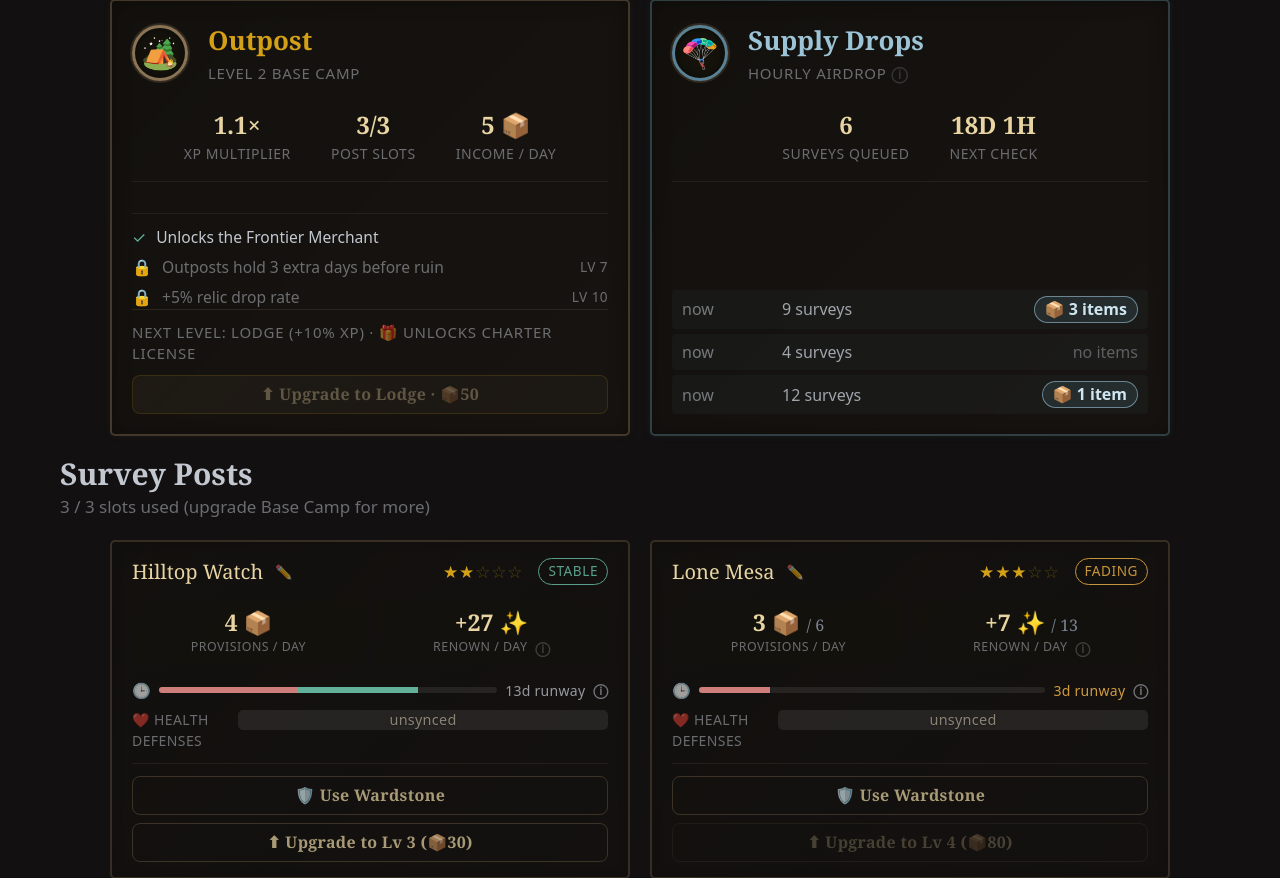
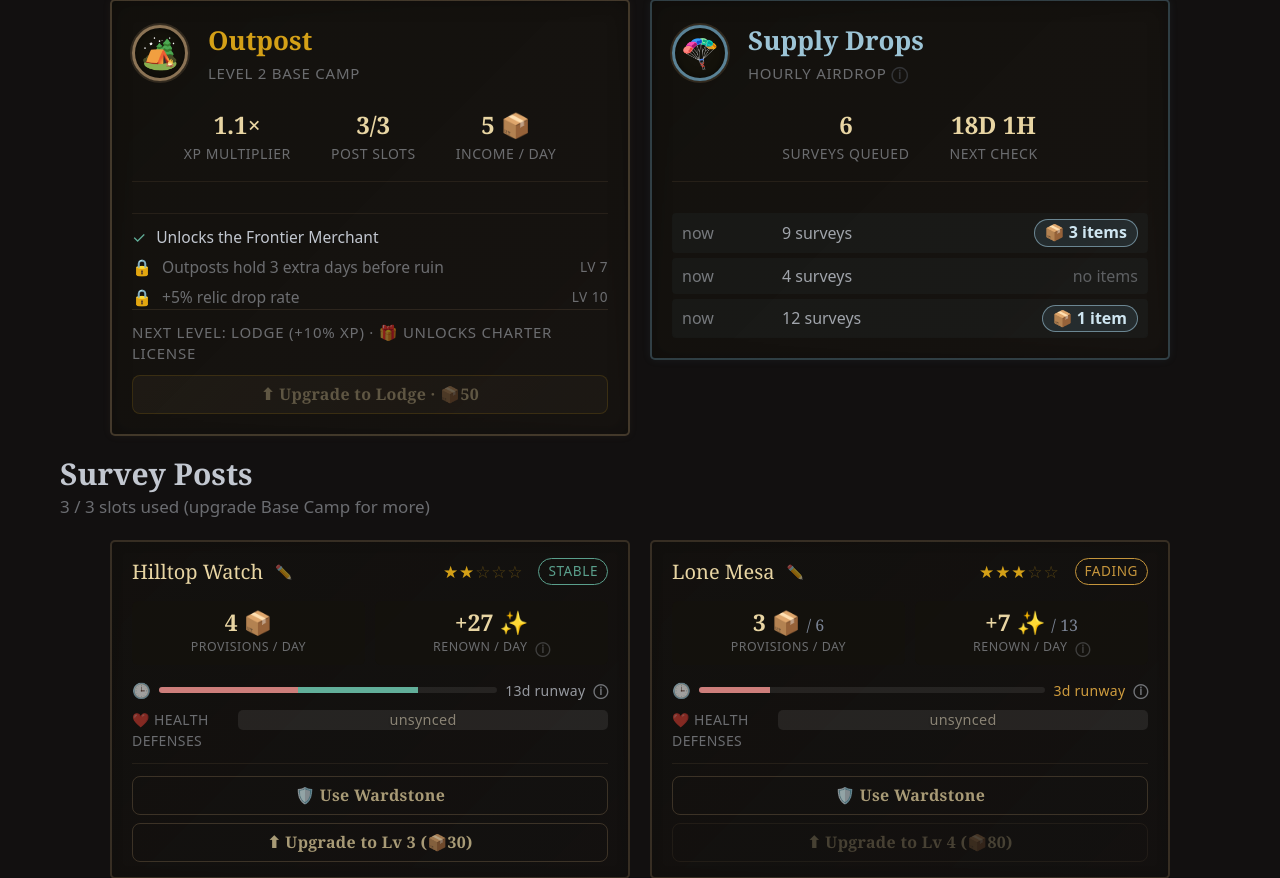
Before and after one commit to hornofabraxas/lora-the-explorer, a FastAPI app: page /outposts in a window 1280 px wide. Shown: the part 122-1000 px from the top of the page. Run offline with FastAPI, Linux system fonts and the light colour scheme.

Commit message:
Outposts: size camp cards to content, drop the equal-height stretch (task 9 follow-up)
Forcing the two cards to equal height (align-items: stretch) made the shorter
Supply Drops card grow and dumped all the slack into one big dead gap between its
stats and its bottom-pinned log. Real data (L8 camp + few drops) made it glaring.

Switch .camp-cards to align-items: flex-start so each card sizes to its own
content (tops aligned), and drop the now-counterproductive supply-log clamp
(margin-top:auto + min-height) so the log sits directly under the stats. Largest
in-card gap is now ~25px (the section divider) vs the previous ~150px. Uneven
card bottoms read cleaner than wasted space. style.css?v=114 -> v=115.

Co-Authored-By: Claude Opus 4.8 <noreply@anthropic.com>

```diff
--- a/src/lora_explorer/web/static/style.css
+++ b/src/lora_explorer/web/static/style.css
@@ -661,7 +661,11 @@ table mark {
     display: flex;
     flex-wrap: wrap;
     justify-content: center;
-    align-items: stretch;
+    /* Each card sizes to its own content (tops aligned) rather than stretching to
+       the taller one — stretching forced the shorter Supply Drops card to grow and
+       left a big dead gap in its middle. Uneven bottoms read far cleaner than
+       wasted space. */
+    align-items: flex-start;
     gap: 1rem;
     margin-bottom: 1rem;
 }
@@ -1137,13 +1141,10 @@ table mark {
 .supplydrop-card .basecamp-emblem { border-color: #5A8296; }
 .supplydrop-card .basecamp-name { color: #9CC4D6; }
 .supplydrop-log {
-    margin-top: auto;
+    margin-top: 0.7rem;
     display: flex;
     flex-direction: column;
     gap: 0.25rem;
-    /* Reserve the height of a full (3-run) log so the card holds a stable height
-       whether it has 0 or 3 drops — keeps it level with the Base Camp card. */
-    min-height: 4.9rem;
 }
 .supplydrop-run {
     display: flex;
@@ -1201,8 +1202,6 @@ button.supplydrop-run-drops.has-drops:active {
     text-align: center;
     opacity: 0.5;
     padding: 0.4rem 0;
-    /* Center within the reserved min-height when there are no runs. */
-    margin: auto 0;
 }
 
 .basecamp-progress-row {
--- a/src/lora_explorer/web/templates/base.html
+++ b/src/lora_explorer/web/templates/base.html
@@ -12,7 +12,7 @@
     <link rel="apple-touch-icon" sizes="180x180" href="/apple-touch-icon.png">
     <link rel="icon" type="image/png" sizes="192x192" href="/static/icon-192.png">
     <link rel="manifest" href="/static/manifest.json">
-    <link rel="stylesheet" href="/static/style.css?v=114">
+    <link rel="stylesheet" href="/static/style.css?v=115">
     <script defer src="https://unpkg.com/htmx.org@2.0.4"></script>
     <script>
     // Thematic display names for multiplayer munitions. Mirror of
```
